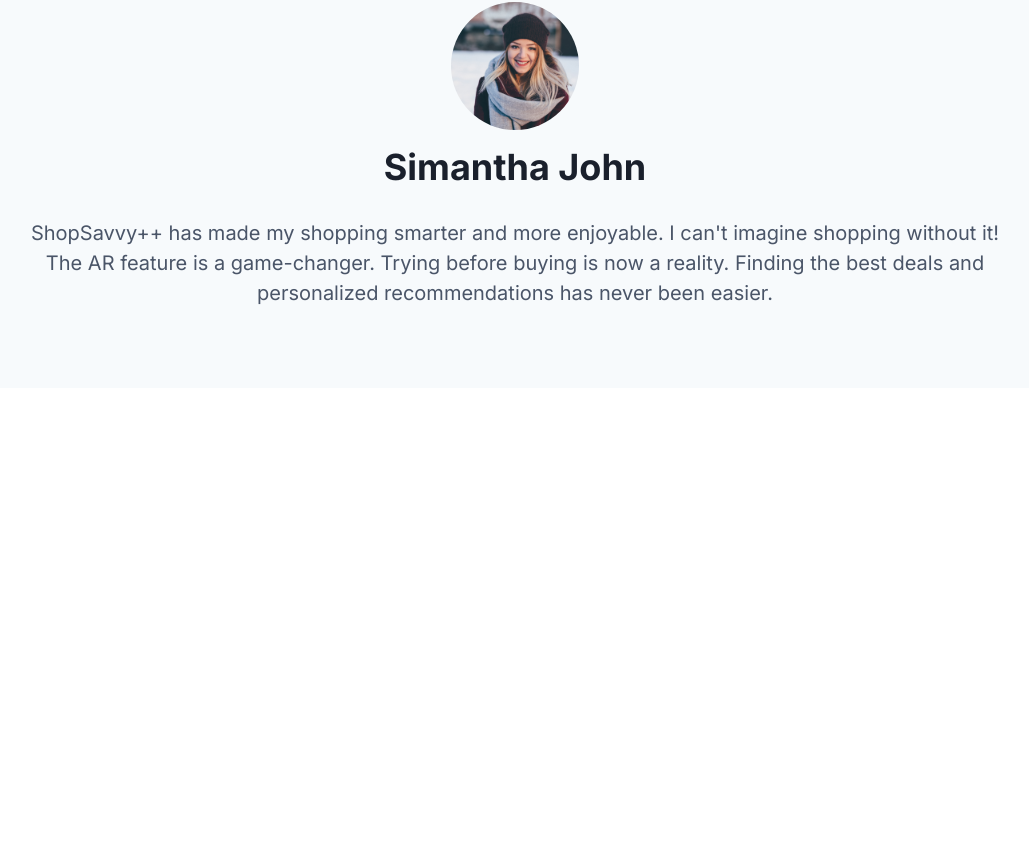
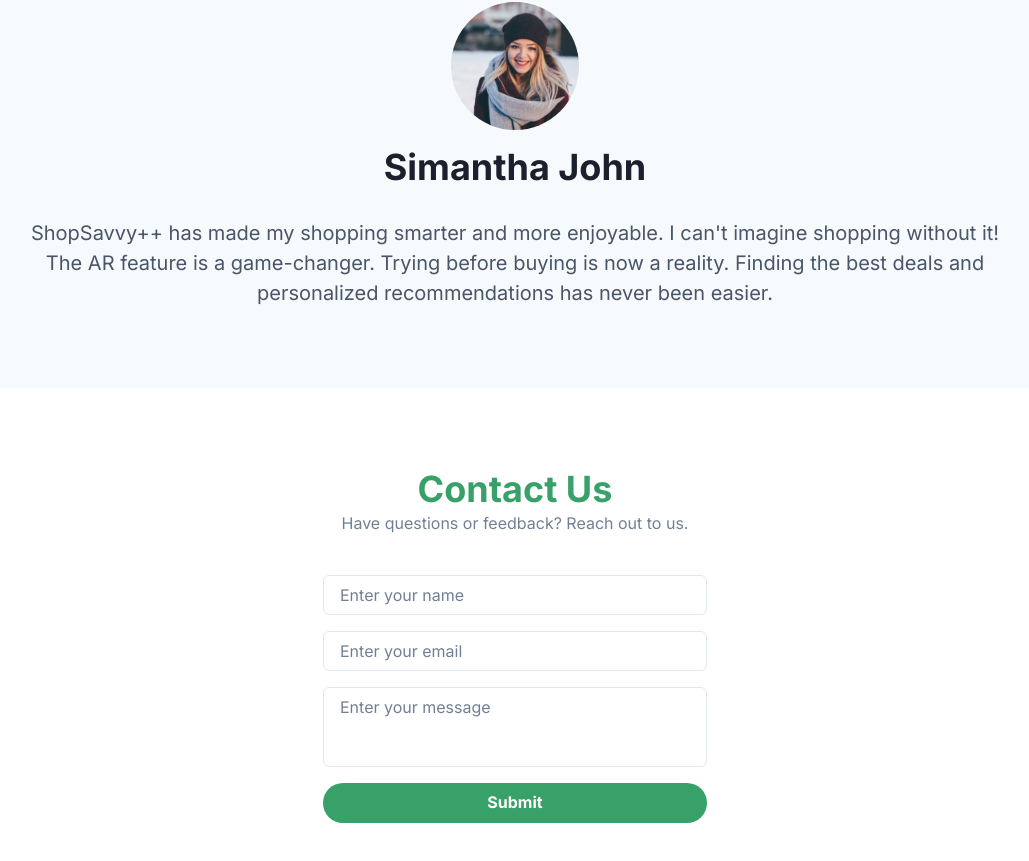
Before and after one commit to ead-test/ead-exam, a React (Vite) app: page / in a window 1280 px wide. Shown: the part 2824-3685 px from the top of the page, without its empty margins (125-1154 px from the left). Before the commit the page ends 3212 px from the top, so only its background shows below. Built offline with nearby package versions, Linux system fonts and the light colour scheme.

Commit message:
#8 Add Contacts Section

```diff
--- a/src/App.jsx
+++ b/src/App.jsx
@@ -9,6 +9,7 @@
 import About from "./components/About";
 import Features from "./components/Features";
 import Testimonial from "./components/Testimonial";
+import Contact from "./components/Contact";
 
 function App() {
   return (
@@ -19,6 +20,7 @@
       <About />
       <Features />
       <Testimonial />
+      <Contact />
     </ChakraProvider>
   );
 }
--- /dev/null
+++ b/src/components/Contact.jsx
@@ -0,0 +1,47 @@
+import {
+  VStack,
+  Container,
+  Heading,
+  Input,
+  Text,
+  Button,
+  Textarea,
+  Box,
+} from "@chakra-ui/react";
+
+function Contact() {
+  return (
+    <Container maxW="full" id="contact">
+      <Container maxW="container.lg" py={20}>
+        <VStack
+          justifyContent="center"
+          alignItems="center"
+          textAlign="center"
+          gap={10}
+        >
+          <Box>
+            <Heading color="primary.500">Contact Us</Heading>
+            <Text color="gray.500" maxW="md">
+              Have questions or feedback? Reach out to us.
+            </Text>
+          </Box>
+          <VStack spacing={4} w="full" maxW="sm" alignItems="flex-start">
+            <Input placeholder="Enter your name" w="full" maxW="sm" />
+            <Input placeholder="Enter your email" w="full" maxW="sm" />
+            <Textarea
+              placeholder="Enter your message"
+              w="full"
+              maxW="sm"
+              resize="none"
+            />
+            <Button colorScheme="primary" w="full" maxW="sm">
+              Submit
+            </Button>
+          </VStack>
+        </VStack>
+      </Container>
+    </Container>
+  );
+}
+
+export default Contact;
```
